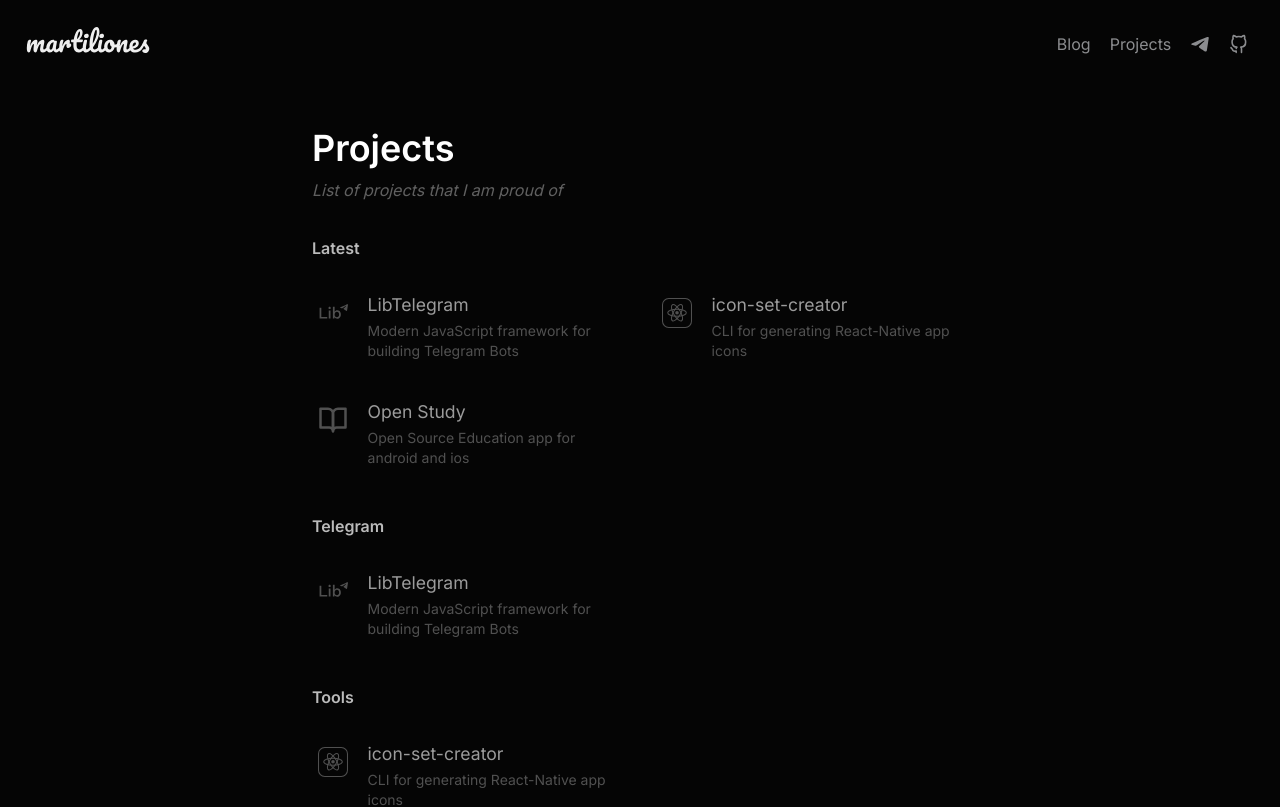
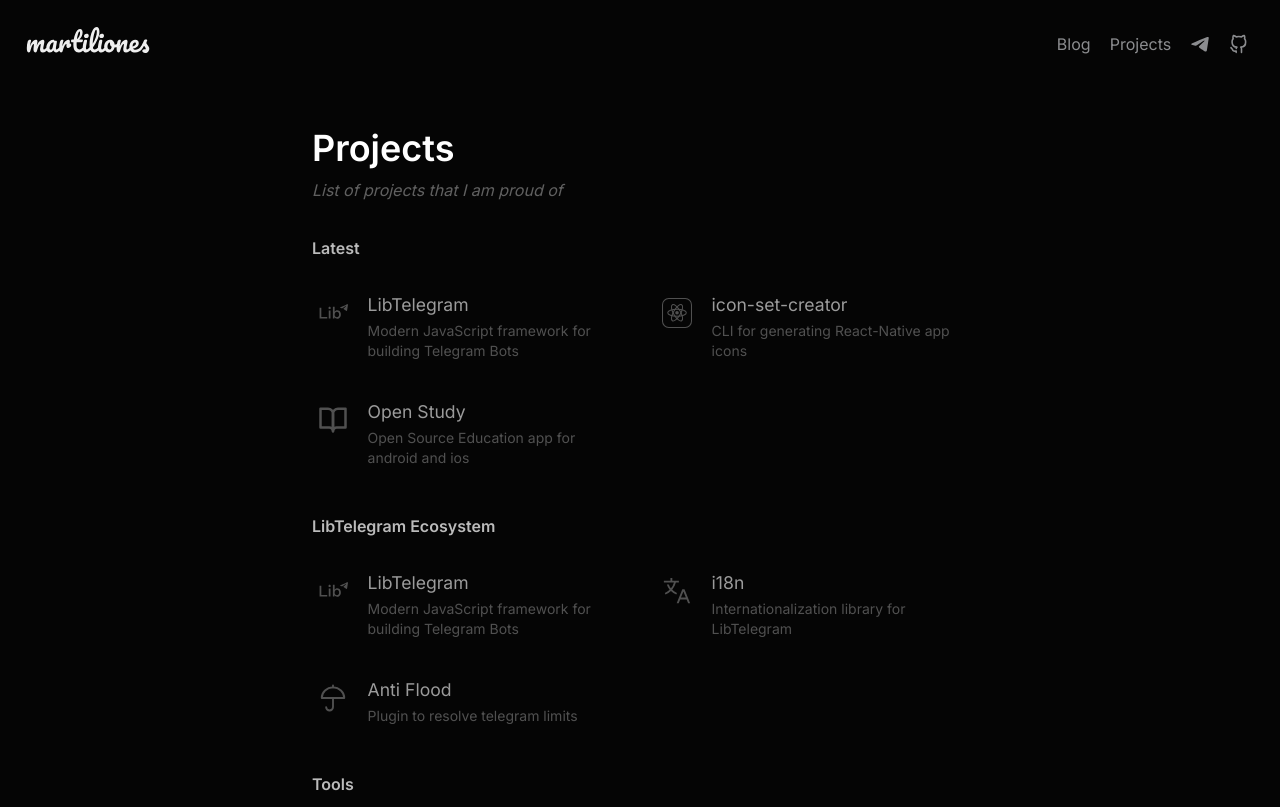
Before and after one commit to martiliones/martiliones.github.io, a Vue app: page /#/Projects in a window 1280 px wide. Shown: the top 807 px of the page. Built offline with nearby package versions, Linux system fonts and the light colour scheme.

Commit message:
Add projects

```diff
--- /dev/null
+++ b/src/components/icons/AntiFlood.vue
@@ -0,0 +1,21 @@
+<template>
+  <svg
+    xmlns="http://www.w3.org/2000/svg"
+    xmlns:xlink="http://www.w3.org/1999/xlink"
+    aria-hidden="true" role="img"
+    width="1em" height="1em" preserveAspectRatio="xMidYMid meet" viewBox="0 0 48 48"
+  >
+    <g fill="none" stroke="currentColor" stroke-width="3">
+      <path
+        d="M42 24c0-9.389-8.059-17-18-17S6 14.611 6 24h36z"
+        stroke-linejoin="round"
+      >
+      </path>
+      <path
+        d="M24 24.008v14.537C24 41.558 21.514 44 18.5 44S13 41.558 13 38.545"
+        stroke-linecap="round" stroke-linejoin="round"
+      ></path>
+      <path d="M24 4v3" stroke-linecap="round"></path>
+    </g>
+  </svg>
+</template>
--- /dev/null
+++ b/src/components/icons/I18nLibTg.vue
@@ -0,0 +1,18 @@
+<template>
+  <svg
+    xmlns="http://www.w3.org/2000/svg"
+    xmlns:xlink="http://www.w3.org/1999/xlink"
+    aria-hidden="true"
+    role="img" width="1em" height="1em"
+    preserveAspectRatio="xMidYMid meet" viewBox="0 0 32 32"
+  >
+    <path
+      d="M27.85 29H30l-6-15h-2.35l-6 15h2.15l1.6-4h6.85zm-7.65-6l2.62-6.56L25.45 23z"
+      fill="currentColor">
+    </path>
+      <path d="M18 7V5h-7V2H9v3H2v2h10.74a14.71 14.71 0 0 1-3.19 6.18A13.5 13.5 0 0 1 7.26 9h-2.1a16.47 16.47 0 0 0 3 5.58A16.84 16.84 0 0 1 3 18l.75 1.86A18.47 18.47 0 0 0 9.53 16a16.92 16.92 0 0 0 5.76 3.84L16 18a14.48 14.48 0 0 1-5.12-3.37A17.64 17.64 0 0 0 14.8 7z"
+      fill="currentColor"
+    >
+    </path>
+  </svg>
+</template>
--- a/src/views/Projects.vue
+++ b/src/views/Projects.vue
@@ -26,6 +26,8 @@ import ProjectPreview from '@/components/ProjectPreview.vue';
 import LibTelegramIcon from '@/components/icons/LibTelegram.vue';
 import IconSetCreatorIcon from '@/components/icons/IconSetCreator.vue';
 import OpenStudyIcon from '@/components/icons/OpenStudy.vue';
+import I18nLibTgIcon from '@/components/icons/I18nLibTg.vue';
+import AntiFloodIcon from '@/components/icons/AntiFlood.vue';
 
 export default {
   components: {
@@ -39,7 +41,7 @@ export default {
           list: [
             {
               name: 'LibTelegram',
-              description: 'Modern JavaScript framework for building Telegram Bots ',
+              description: 'Modern JavaScript framework for building Telegram Bots',
               link: 'https://github.com/libtelegram/libtelegram',
               icon: LibTelegramIcon,
             },
@@ -58,13 +60,25 @@ export default {
           ],
         },
         {
-          name: 'Telegram',
+          name: 'LibTelegram Ecosystem',
           list: [
             {
               name: 'LibTelegram',
-              description: 'Modern JavaScript framework for building Telegram Bots ',
+              description: 'Modern JavaScript framework for building Telegram Bots',
               link: 'https://github.com/libtelegram/libtelegram',
               icon: LibTelegramIcon,
+            },
+            {
+              name: 'i18n',
+              description: 'Internationalization library for LibTelegram',
+              link: 'https://github.com/libtelegram/i18n',
+              icon: I18nLibTgIcon,
+            },
+            {
+              name: 'Anti Flood',
+              description: 'Plugin to resolve telegram limits',
+              link: 'https://github.com/libtelegram/anti-flood',
+              icon: AntiFloodIcon,
             },
           ],
         },
```
